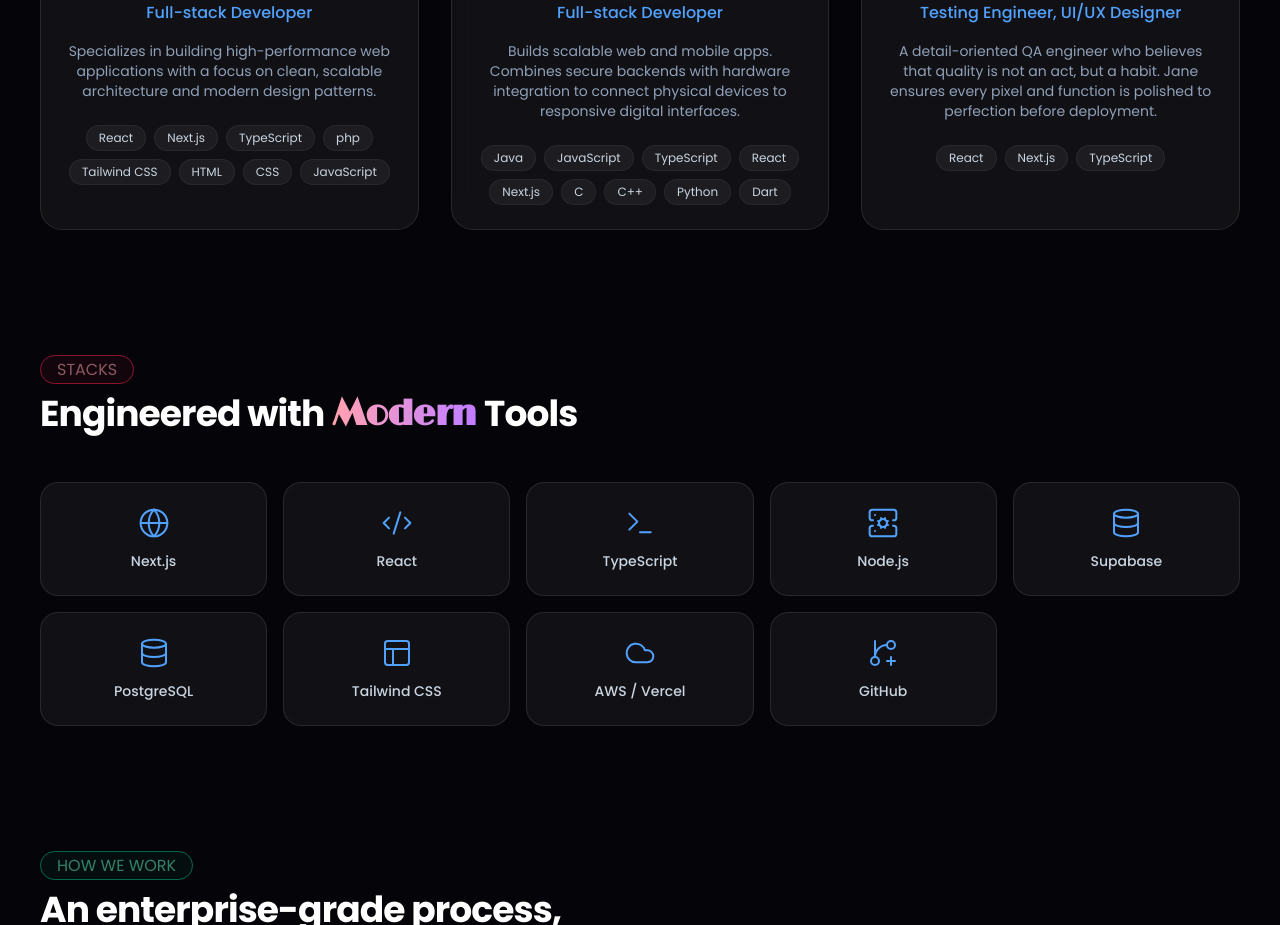
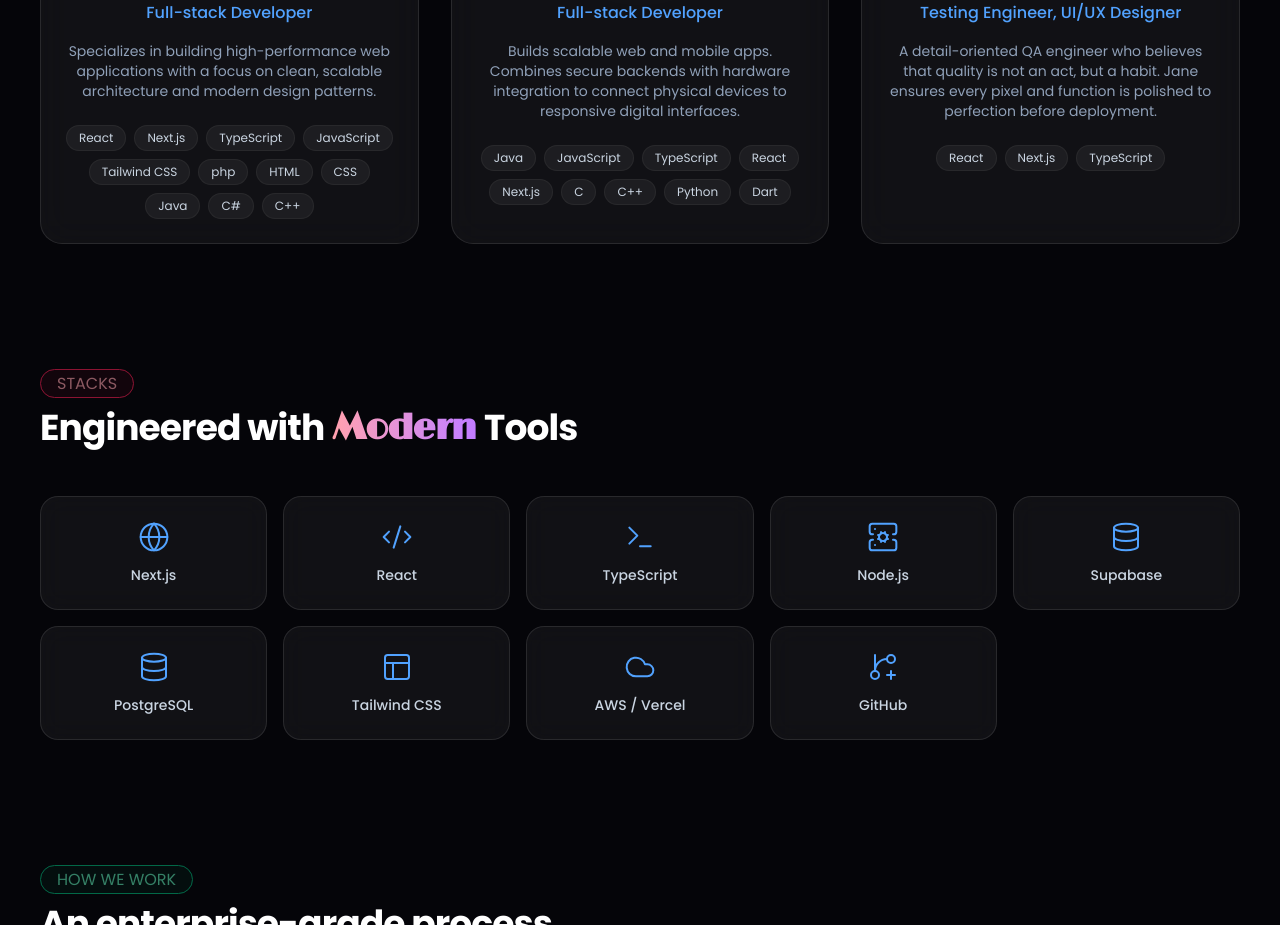
Before and after one commit to SHASHiYA32/DevDynamo-portfolio, a Next.js app: page / in a window 1280 px wide. Shown: the part 2020-2945 px from the top of the page. Built offline with nearby package versions, Linux system fonts and the light colour scheme; a web font is replaced by a local one.

Commit message:
add stacks

```diff
--- a/src/app/page.tsx
+++ b/src/app/page.tsx
@@ -120,11 +120,14 @@
       "React",
       "Next.js",
       "TypeScript",
+      "JavaScript",
+      "Tailwind CSS",
       "php",
-      "Tailwind CSS",
       "HTML",
       "CSS",
-      "JavaScript",
+      "Java",
+      "C#",
+      "C++",
     ],
     photo: "/team/nimsara.png",
     position: "Founder",
```
